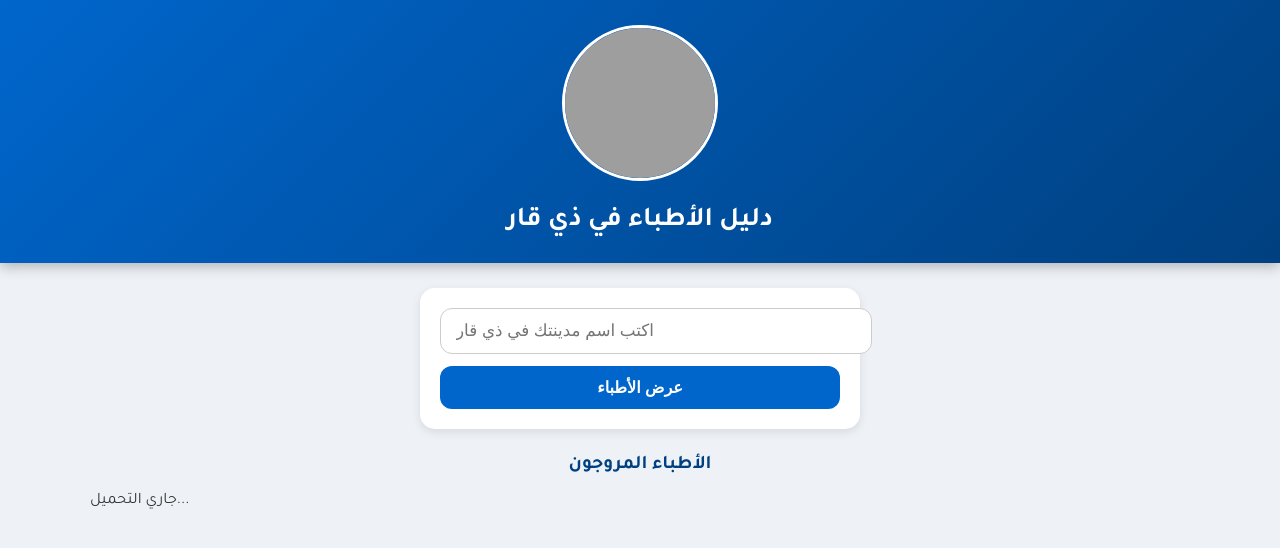
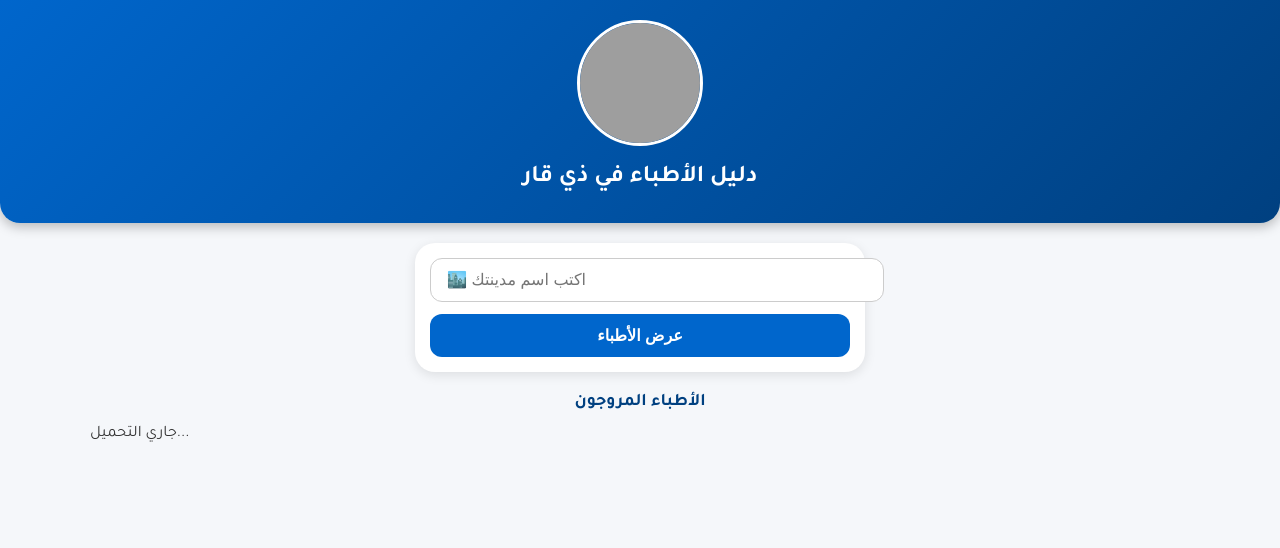
Before and after one commit to maznali861-glitch/Harfo, a plain HTML site: page index.html in a window 1280 px wide. Drawn offline with Linux system fonts and the light colour scheme; no server answers; grey boxes are pictures that could not be loaded.

Commit message:
Update index.html

```diff
--- a/index.html
+++ b/index.html
@@ -6,43 +6,62 @@
 <title>دليل الأطباء في ذي قار</title>
 <link href="https://fonts.googleapis.com/css2?family=Tajawal:wght@400;700&display=swap" rel="stylesheet">
 <style>
-  body { font-family:'Tajawal',sans-serif; margin:0; padding:0; background:#eef2f7; color:#333; }
+  body {
+    font-family:'Tajawal',sans-serif;
+    margin:0; padding:0;
+    background:#f5f7fa;
+    color:#333;
+  }
 
+  /* رأس الصفحة */
   header {
     background:linear-gradient(135deg, #0066cc, #004080);
     color:#fff;
     text-align:center;
-    padding:25px 15px;
+    padding:20px 15px 30px 15px;
     box-shadow:0 4px 12px rgba(0,0,0,0.25);
+    border-bottom-left-radius:20px;
+    border-bottom-right-radius:20px;
   }
   header img {
-    width:150px; height:150px;
+    width:120px; height:120px;
     border-radius:50%;
     border:3px solid #fff;
-    margin-bottom:12px;
+    margin-bottom:10px;
     object-fit:cover;
   }
-  header h1 { margin:5px 0 0; font-size:1.7rem; }
+  header h1 {
+    margin:0;
+    font-size:1.5rem;
+  }
 
+  /* إدخال المدينة */
   #city-container {
-    max-width:400px;
-    margin:25px auto;
-    padding:20px;
+    max-width:420px;
+    margin:20px auto;
+    padding:15px;
     background:#fff;
-    border-radius:15px;
-    box-shadow:0 3px 10px rgba(0,0,0,0.1);
+    border-radius:20px;
+    box-shadow:0 3px 12px rgba(0,0,0,0.1);
     text-align:center;
+    animation:fadeIn 0.8s ease;
   }
   #city-input {
-    padding:12px 15px;
+    padding:12px 16px;
     border-radius:12px;
     border:1px solid #ccc;
-    font-size:1.05rem;
+    font-size:1rem;
     width:100%;
     margin-bottom:12px;
+    transition:0.3s;
+  }
+  #city-input:focus {
+    border-color:#0066cc;
+    outline:none;
+    box-shadow:0 0 8px rgba(0,102,204,0.2);
   }
   #city-submit {
-    padding:12px 15px;
+    padding:12px 16px;
     border:none;
     background:#0066cc;
     color:#fff;
@@ -51,10 +70,11 @@
     font-weight:bold;
     width:100%;
     font-size:1rem;
+    transition:0.3s;
   }
   #city-submit:hover { background:#004080; }
 
-  /* واجهة البحث */
+  /* شريط البحث */
   #search-container {
     max-width:100%;
     margin:0;
@@ -66,6 +86,7 @@
     top:0;
     z-index:100;
     box-shadow:0 2px 8px rgba(0,0,0,0.1);
+    animation:slideDown 0.5s ease;
   }
   #search-input {
     flex:1;
@@ -84,14 +105,16 @@
     box-shadow:0 0 6px rgba(0,102,204,0.3);
   }
 
+  /* العناوين */
   .section-title {
     text-align:center;
-    margin:25px 0 15px 0;
-    font-size:1.2rem;
+    margin:20px 0 12px 0;
+    font-size:1.1rem;
     font-weight:bold;
     color:#004080;
   }
 
+  /* الشبكة */
   #promoted, #list {
     max-width:1100px;
     margin:0 auto 40px auto;
@@ -101,23 +124,29 @@
     gap:15px;
   }
 
+  /* كارت الطبيب */
   .doctor {
     background:#fff;
     padding:16px;
-    border-radius:15px;
+    border-radius:20px;
     box-shadow:0 3px 10px rgba(0,0,0,0.12);
-    transition:0.3s;
+    transition:transform 0.3s, box-shadow 0.3s;
     display:flex;
     flex-direction:column;
     align-items:center;
     text-align:center;
+    animation:fadeUp 0.8s ease;
   }
-  .doctor:hover { transform:translateY(-5px); box-shadow:0 8px 18px rgba(0,0,0,0.2); }
+  .doctor:hover {
+    transform:translateY(-6px);
+    box-shadow:0 8px 18px rgba(0,0,0,0.2);
+  }
   .doctor img {
     width:90px; height:90px;
     border-radius:50%;
     object-fit:cover;
     margin-bottom:10px;
+    box-shadow:0 2px 8px rgba(0,0,0,0.1);
   }
   .doctor h3 { margin:0 0 5px; font-size:1.15rem; color:#0066cc; }
   .doctor .specialty { color:#444; font-size:0.9rem; margin-bottom:5px; font-weight:bold; }
@@ -125,10 +154,23 @@
   .doctor a { color:#009933; text-decoration:none; font-weight:bold; }
   .stars { font-size:1.1rem; margin-top:6px; color:#FFD700; }
 
+  /* الحركات */
+  @keyframes fadeIn {
+    from {opacity:0;} to {opacity:1;}
+  }
+  @keyframes slideDown {
+    from {transform:translateY(-20px); opacity:0;}
+    to {transform:translateY(0); opacity:1;}
+  }
+  @keyframes fadeUp {
+    from {transform:translateY(20px); opacity:0;}
+    to {transform:translateY(0); opacity:1;}
+  }
+
   @media (max-width:600px) {
-    header img { width:120px; height:120px; }
-    header h1 { font-size:1.4rem; }
-    #city-container { margin:15px; padding:15px; }
+    header img { width:100px; height:100px; }
+    header h1 { font-size:1.2rem; }
+    #city-container { margin:15px; padding:12px; }
     #search-input { font-size:0.95rem; }
   }
 </style>
@@ -141,7 +183,7 @@
 </header>
 
 <div id="city-container">
-  <input type="text" id="city-input" placeholder="اكتب اسم مدينتك في ذي قار">
+  <input type="text" id="city-input" placeholder="🏙️ اكتب اسم مدينتك">
   <button id="city-submit">عرض الأطباء</button>
 </div>
 
@@ -181,6 +223,11 @@ async function loadDoctors() {
   displayDoctors(promoted, "promoted");
 }
 
+// دالة لتطبيع (تنظيف) النصوص من "ال"
+function normalizeCityName(name) {
+  return name.replace(/^ال/i, "").trim().toLowerCase();
+}
+
 // دالة عرض الأطباء
 function displayDoctors(doctors, containerId) {
   const listDiv = document.getElementById(containerId);
@@ -214,7 +261,7 @@ function displayDoctors(doctors, containerId) {
 document.getElementById("search-input").addEventListener("input", function(){
   const query = this.value.toLowerCase();
   const filtered = allDoctors.filter(d =>
-    d.place.toLowerCase() === userCity.toLowerCase() &&
+    normalizeCityName(d.place) === normalizeCityName(userCity) &&
     (d.name.toLowerCase().includes(query) || d.specialty.toLowerCase().includes(query))
   );
   displayDoctors(filtered, "list");
@@ -226,7 +273,7 @@ document.getElementById("city-submit").addEventListener("click", function(){
   if(input === "") return alert("يرجى كتابة اسم مدينتك");
   userCity = input;
 
-  const cityDoctors = allDoctors.filter(d => d.place.toLowerCase() === userCity.toLowerCase());
+  const cityDoctors = allDoctors.filter(d => normalizeCityName(d.place) === normalizeCityName(userCity));
 
   // إظهار نتائج المدينة فقط
   document.getElementById("promoted").style.display = "none";
```
